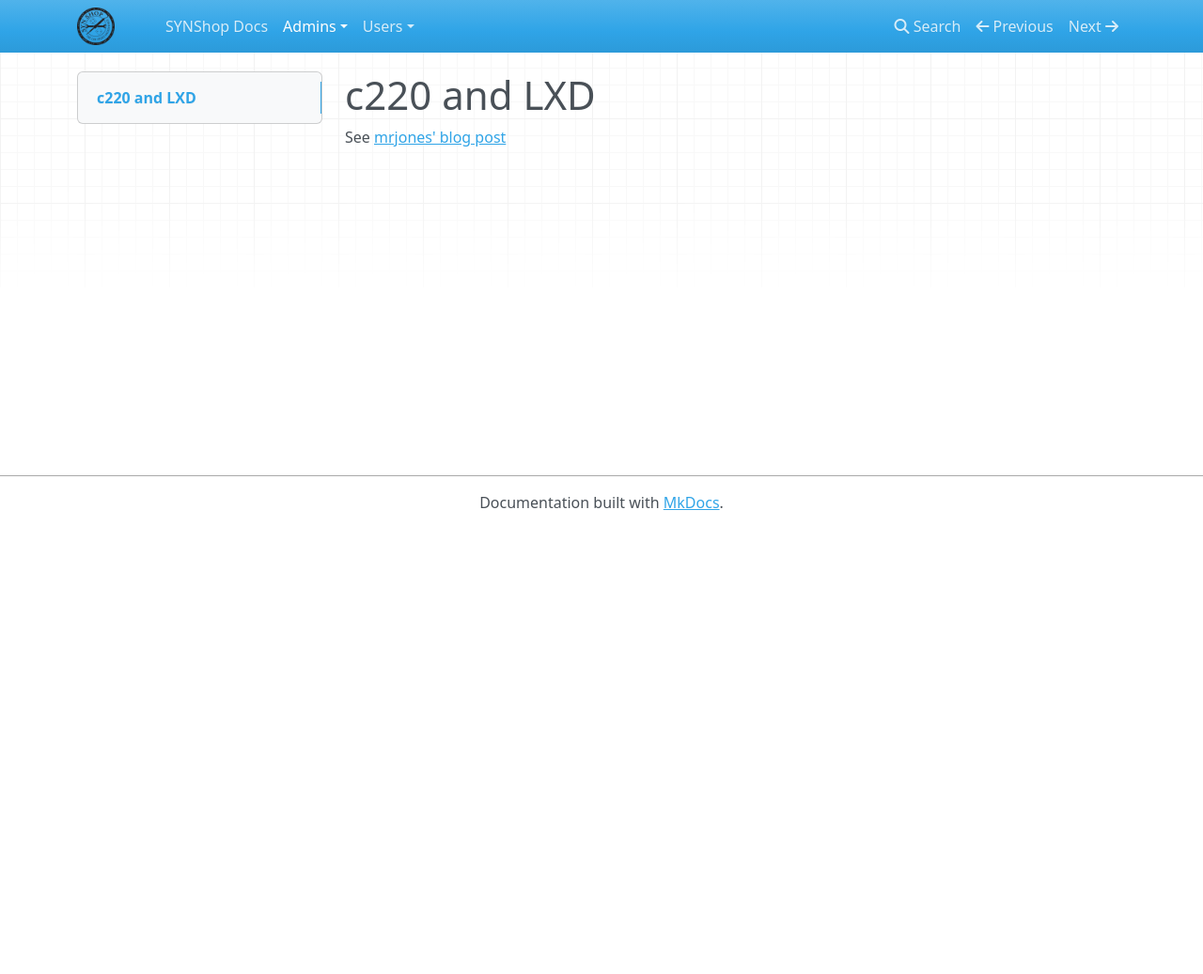
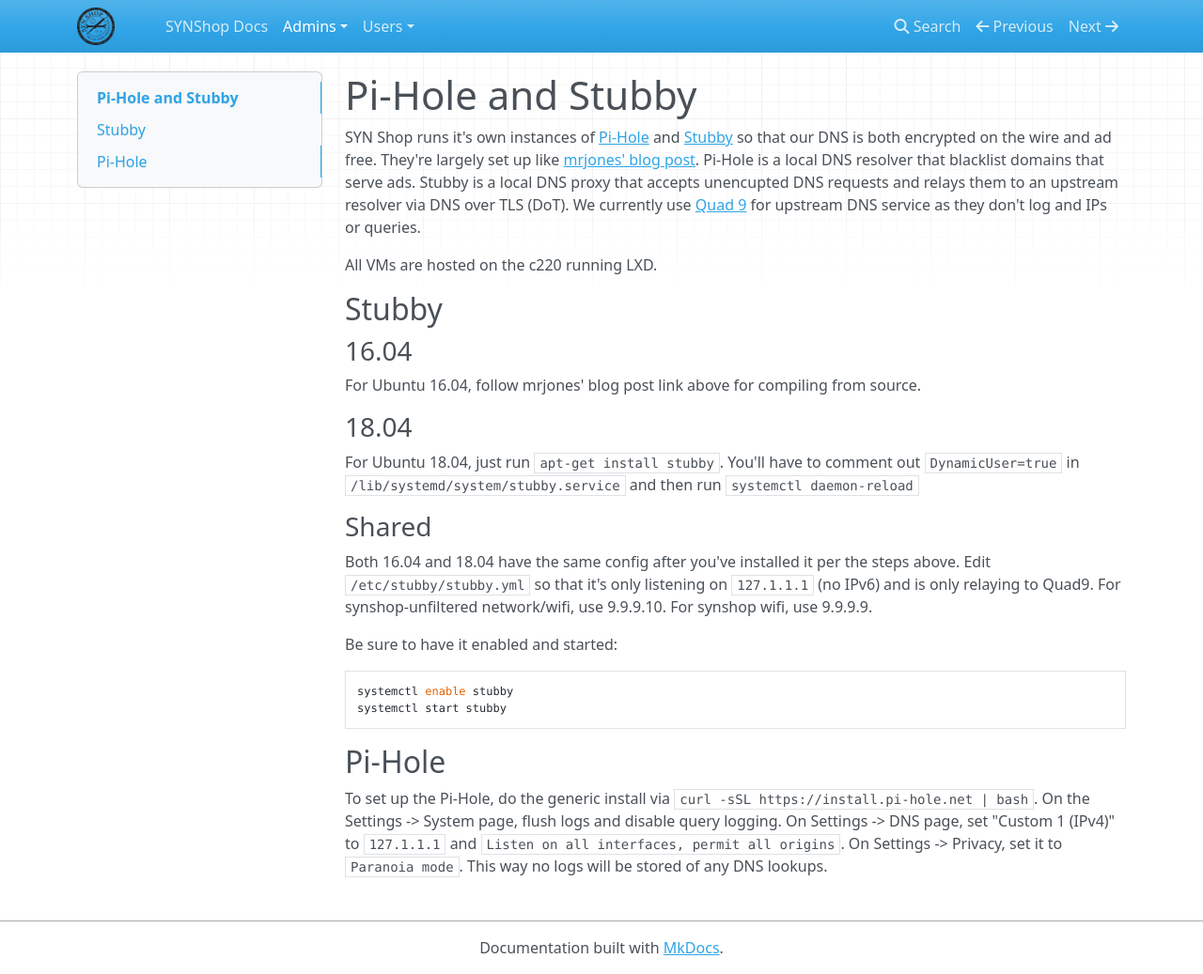
Before and after one commit to synshop/rtfm, an MkDocs documentation site: the page built from docs/admins/pi-hole-stubby.md, in a window 1280 px wide and 1037 px high. Shown: the whole window at 94% size. Built offline with MkDocs 1.6.1, drawn with Linux system fonts in a browser that asks for light colours; nearby versions of some CDN libraries.

Commit message:
finally write up pi-hole and stubby docs

````diff
--- a/docs/admins/pi-hole-stubby.md
+++ b/docs/admins/pi-hole-stubby.md
@@ -1,3 +1,28 @@
-# c220 and LXD
+# Pi-Hole and Stubby
 
-See [mrjones' blog post](https://blog.plip.com/2018/04/22/stubby-pi-hole-quad9-lxd/)
+SYN Shop runs it's own instances of [Pi-Hole](http://pi-hole.net/) and [Stubby](https://dnsprivacy.org/wiki/display/DP/DNS+Privacy+Daemon+-+Stubby) so that our DNS is both encrypted on the wire and ad free.  They're largely set up like [mrjones' blog post](https://blog.plip.com/2018/04/22/stubby-pi-hole-quad9-lxd/).  Pi-Hole is a local DNS resolver that blacklist domains that serve ads. Stubby is a local DNS proxy that accepts unencupted DNS requests and relays them to an upstream resolver via DNS over TLS (DoT).  We currently use [Quad 9](https://quad9.com/) for upstream DNS service as they don't log and IPs or queries.
+
+All VMs are hosted on the c220 running LXD.
+
+## Stubby
+
+### 16.04
+For Ubuntu 16.04, follow mrjones' blog post link above for compiling from source.
+
+### 18.04
+For Ubuntu 18.04, just run ``apt-get install stubby``.  You'll have to comment out ``DynamicUser=true`` in ``/lib/systemd/system/stubby.service`` and then run ``systemctl daemon-reload``
+
+### Shared
+
+Both 16.04 and 18.04 have the same config after you've installed it per the steps above.  Edit ``/etc/stubby/stubby.yml`` so that it's only listening on ``127.1.1.1`` (no IPv6) and is only relaying to Quad9.  For synshop-unfiltered network/wifi, use 9.9.9.10.  For synshop wifi, use 9.9.9.9.
+
+Be sure to have it enabled and started:
+
+```
+systemctl enable stubby
+systemctl start stubby
+```
+
+## Pi-Hole
+
+To set up the Pi-Hole, do the generic install via ``curl -sSL https://install.pi-hole.net | bash``. On the Settings -> System page, flush logs and disable query logging.  On Settings -> DNS page, set "Custom 1 (IPv4)" to ``127.1.1.1`` and ``Listen on all interfaces, permit all origins``.  On Settings -> Privacy, set it to ``Paranoia mode``. This way no logs will be stored of any DNS lookups.
````
